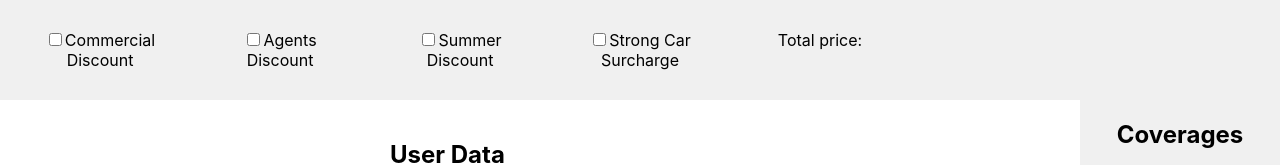
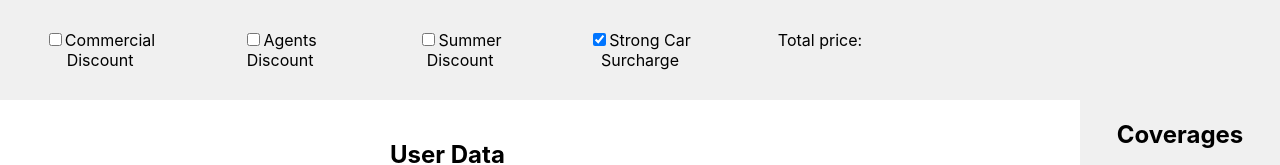
Before and after one commit to optic188/MERN_app, a React (Create React App) app in the folder ui/: page / in a window 1280 px wide. Shown: the top 165 px of the page. Built offline with nearby package versions, Linux system fonts and the light colour scheme.

Commit message:
main layout

```diff
--- a/ui/src/componets/header.tsx
+++ b/ui/src/componets/header.tsx
@@ -1,13 +1,13 @@
 import React from 'react'
 import './headrForm.scss';
 
-const Header = ({onChange, commercialDiscount, discountConfig, totalPrice }: any)=> {
+const Header = ({onChange, discountConfig, totalPrice }: any)=> {
     return (
         <div className='header-form'>
             {discountConfig.map((elem: any )=>{
                 return (
                 <div className={'form-group'}>
-                    <input name={elem.name} onChange={onChange} value={elem.value}  type="checkbox"  />
+                    <input name={elem.name} onChange={onChange} checked={elem.value}  type="checkbox"  />
                     <label>
                         {elem.title}
                     </label>
--- a/ui/src/componets/sideBar.tsx
+++ b/ui/src/componets/sideBar.tsx
@@ -9,7 +9,7 @@ const SideBar = ({coveragesConfig,onChange }: any)=> {
                 {coveragesConfig.map((elem: any )=>{
                     return (
                         <div className={'form-group'}>
-                            <input name={elem.name} onChange={onChange} value={elem.value}  type="checkbox"  />
+                            <input name={elem.name} onChange={onChange} checked={elem.value}  type="checkbox"  />
                             <label>
                                 {elem.title}:
                             </label>
```
